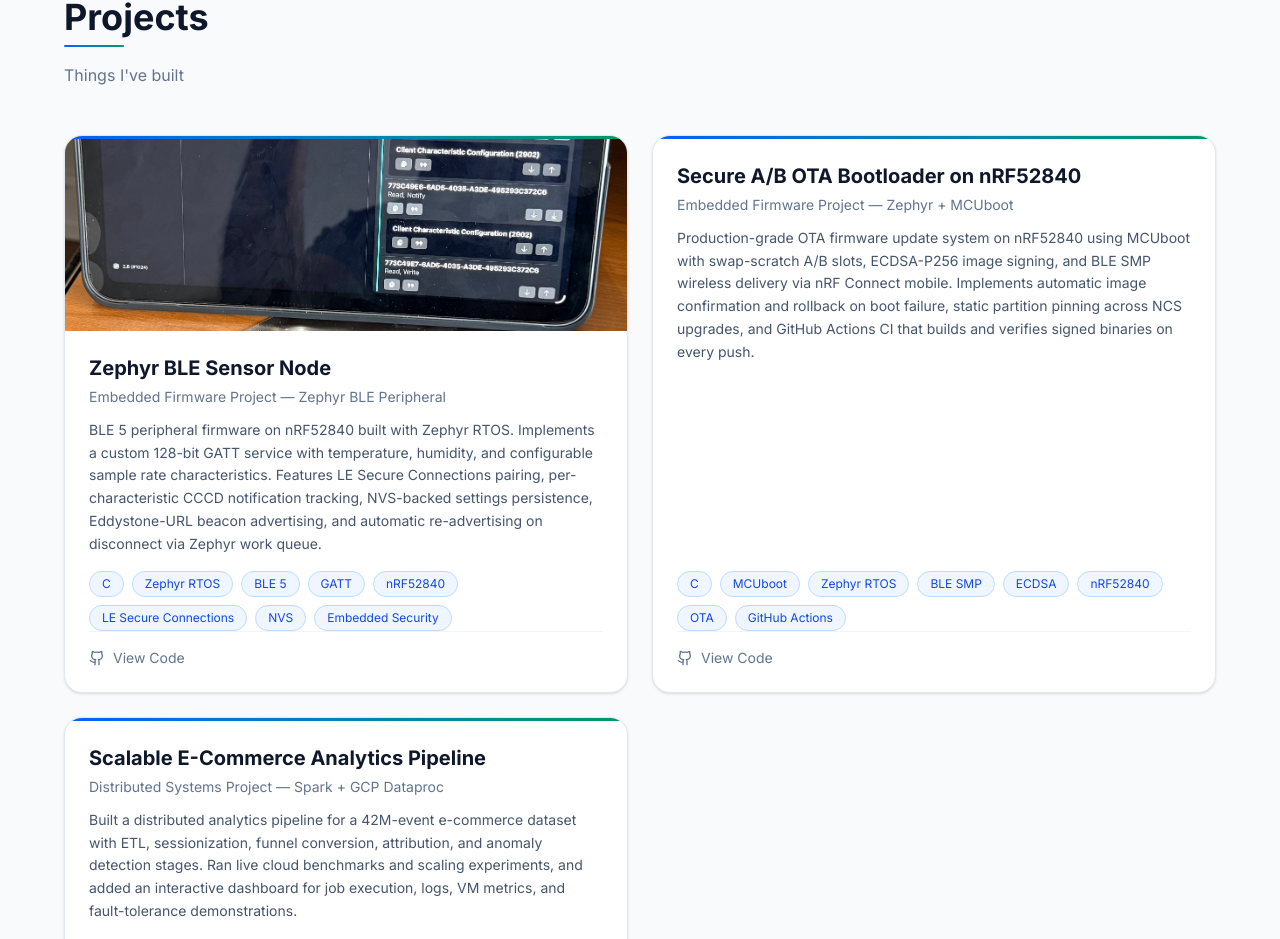
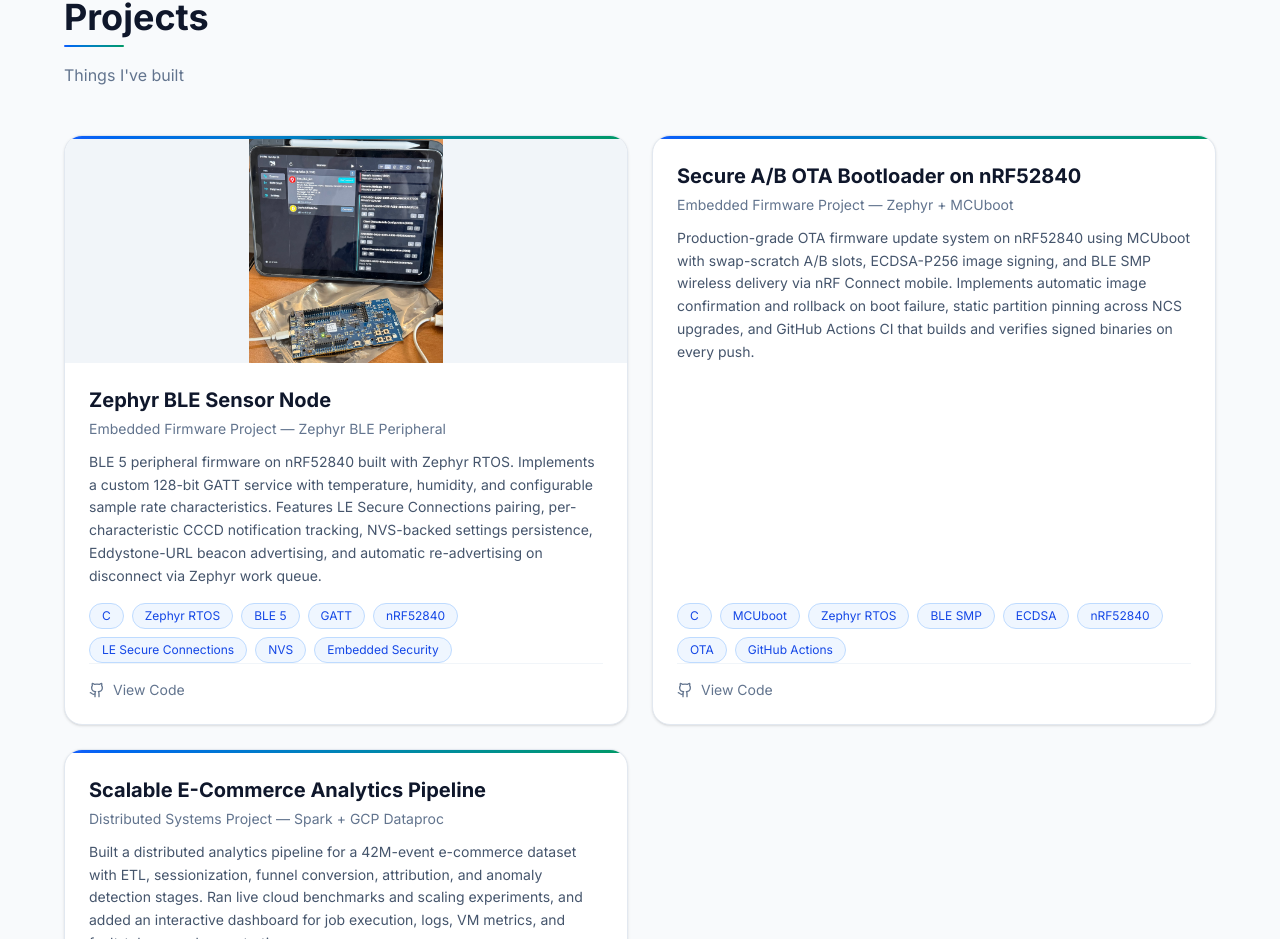
Before and after one commit to daxrajani/portfolio-website, a Next.js app: page / in a window 1280 px wide. Shown: the part 2426-3365 px from the top of the page. Built offline with nearby package versions, Linux system fonts and the light colour scheme.

Commit message:
fix: show full hardware photo without cropping using object-contain

```diff
--- a/src/components/sections/Projects.tsx
+++ b/src/components/sections/Projects.tsx
@@ -42,12 +42,12 @@ export default function Projects() {
 
               {/* Hardware photo (optional) */}
               {project.image && (
-                <div className="relative w-full h-48 overflow-hidden bg-slate-100 shrink-0">
+                <div className="relative w-full h-56 overflow-hidden bg-slate-100 shrink-0">
                   <Image
                     src={project.image}
                     alt={project.imageAlt ?? project.name}
                     fill
-                    className="object-cover"
+                    className="object-contain"
                     sizes="(max-width: 768px) 100vw, 50vw"
                   />
                 </div>
```
